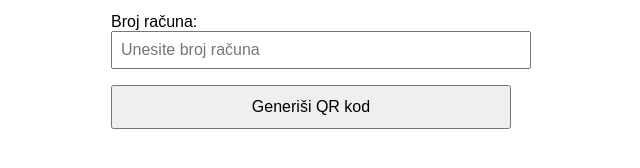
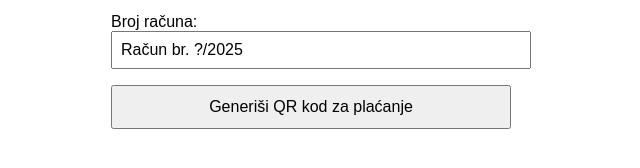
Before and after one commit to mdjekic/raspevana-kuca-ipsqr, a plain HTML site: page index.html in a window 1280 px wide. Shown: the part 224-392 px from the top of the page, without its empty margins (329-969 px from the left). Drawn offline with Linux system fonts and the light colour scheme.

Commit message:
Update index.html

```diff
--- a/index.html
+++ b/index.html
@@ -3,7 +3,7 @@
 <head>
   <meta charset="UTF-8" />
   <meta name="viewport" content="width=device-width, initial-scale=1.0"/>
-  <title>Raspevana Kuća IPS QR Generator</title>
+  <title>Raspevana Kuća IPSQR Gen</title>
   <style>
     body {
       font-family: sans-serif;
@@ -43,10 +43,10 @@
 
   <label>
     Broj računa:
-    <input type="text" id="br_racuna" placeholder="Unesite broj računa" />
+    <input type="text" id="br_racuna" value="Račun br. ???/2025" placeholder="Unesite broj računa" />
   </label>
 
-  <button onclick="generateQR()">Generiši QR kod</button>
+  <button onclick="generateQR()">Generiši QR kod za plaćanje</button>
 
   <img id="qr" src="" alt="IPS QR Code" style="display:none;" />
 
@@ -77,6 +77,15 @@
       qrImg.src = qrUrl;
       qrImg.style.display = 'block';
     }
+
+    function setDefaultBrRacuna() {
+      const year = new Date().getFullYear();
+      const input = document.getElementById('br_racuna');
+      input.value = `Račun br. ?/${year}`;
+    }
+
+    window.onload = setDefaultBrRacuna;
+
   </script>
 </body>
 </html>
```
